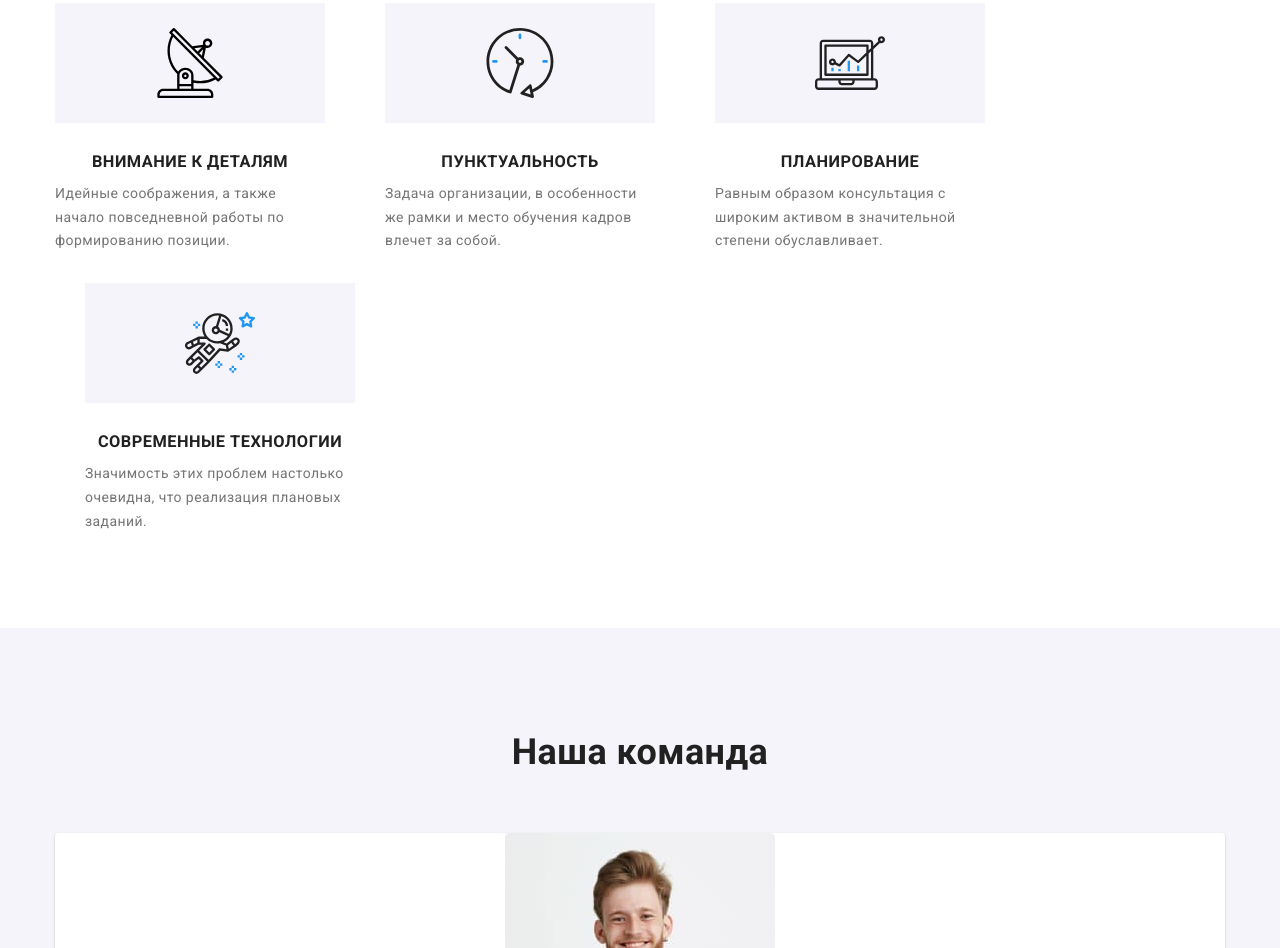
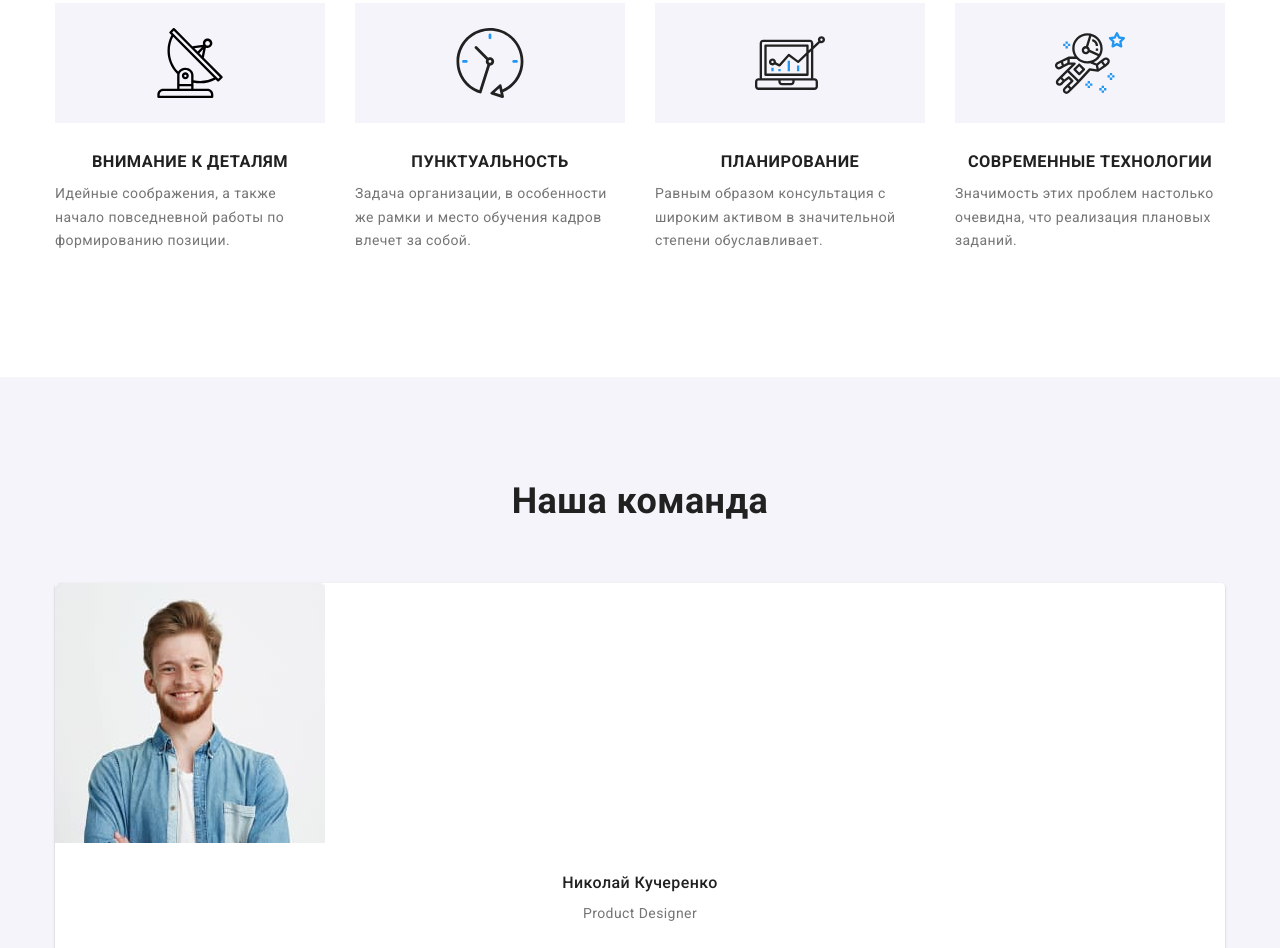
Before and after one commit to DarinaShevchuk/goit-markup-hw-08, a plain HTML site: page index.html in a window 1280 px wide. Shown: the part 772-1720 px from the top of the page. Drawn offline with nearby package versions, Linux system fonts and the light colour scheme.

Commit message:
edit styles

```diff
--- a/sass/components/_features.scss
+++ b/sass/components/_features.scss
@@ -38,8 +38,5 @@
     .item {
       max-width: 270px;
     }
-    .item + .item {
-      margin-left: 30px;
-    }
   }
 }
--- a/sass/utils/_utilities-body.scss
+++ b/sass/utils/_utilities-body.scss
@@ -43,7 +43,7 @@ a {
 }
 
 img {
-  // display: block;
+  display: block;
   max-width: 100%;
   height: auto;
 }
```
Also changed, not shown: css/main.css, css/main.min.css, css/portfolio.css, css/portfolio.min.css, 4 other files.
